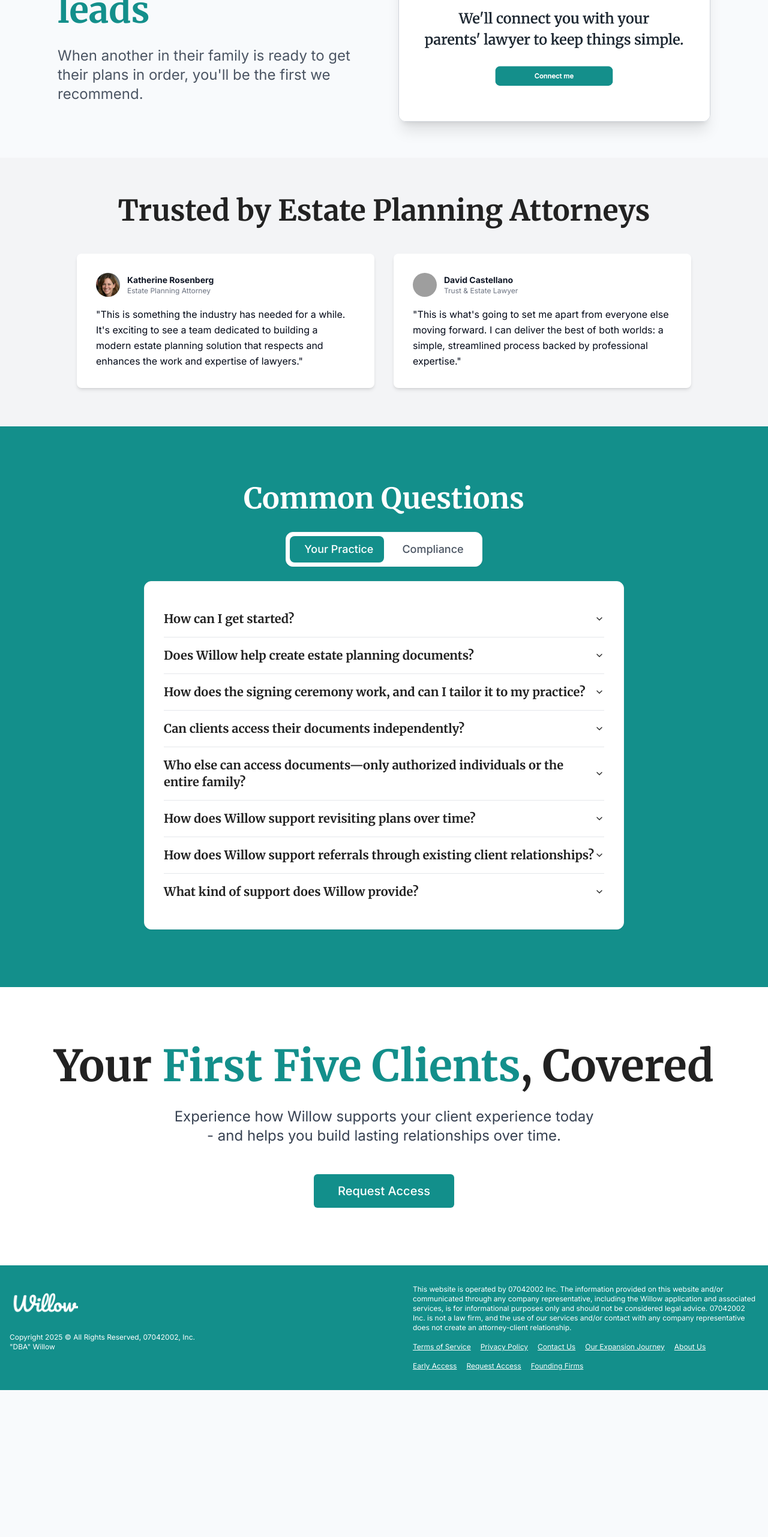
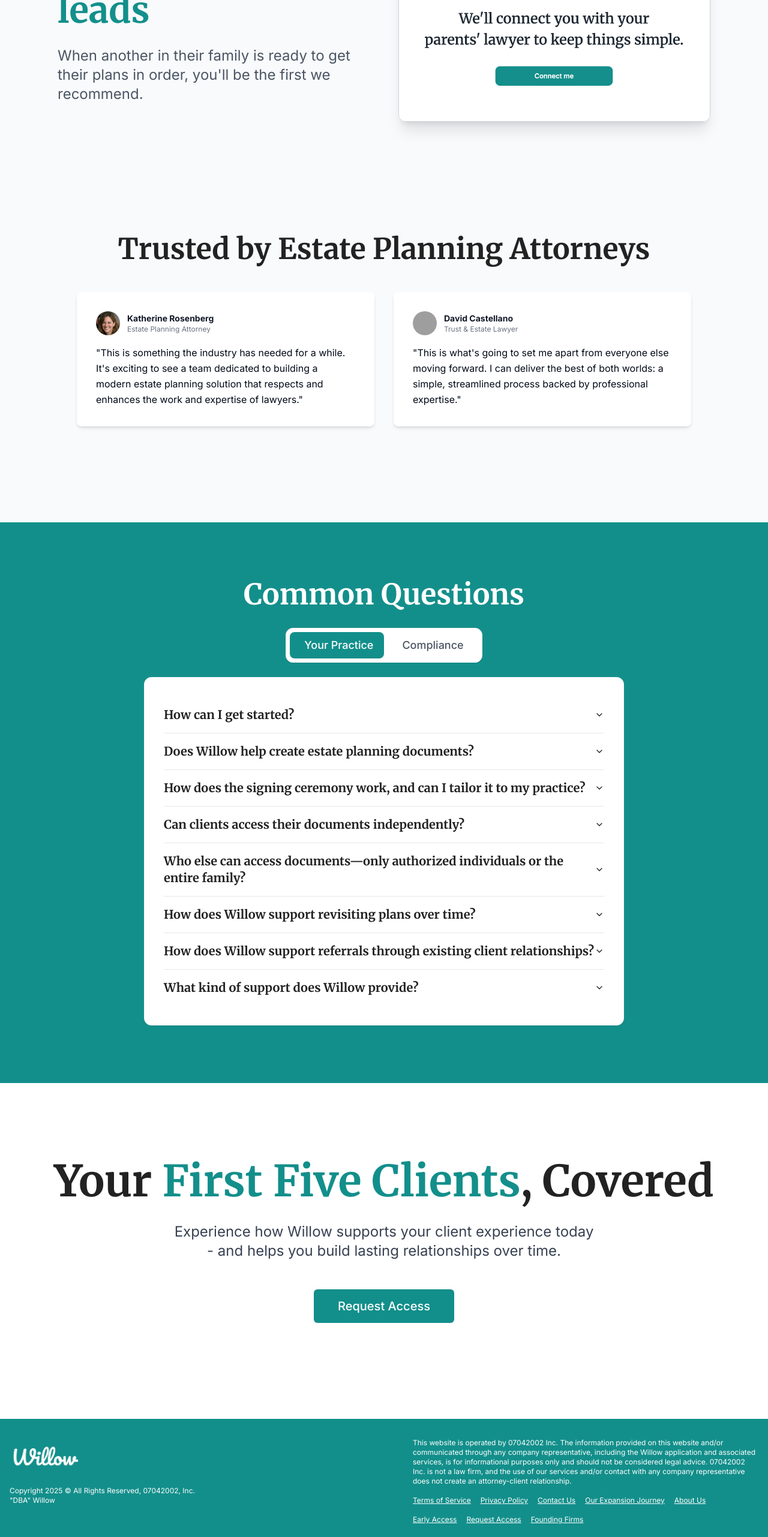
Before and after one commit to Willow-07042002-Inc/landing-page-v, a React (Vite) app: page /for-lawyers in a window 1280 px wide. Shown: the part 3394-5957 px from the top of the page at 60% size. Before the commit the page ends 5712 px from the top, so only its background shows below. Built offline with nearby package versions, Linux system fonts and the light colour scheme; grey boxes are pictures that could not be loaded.

Commit message:
For Lawyers: reviews section bg-background, more spacing above/below reviews and First Five Clients
Co-authored-by: Cursor <cursoragent@cursor.com>

```diff
--- a/src/pages/ForLawyers.tsx
+++ b/src/pages/ForLawyers.tsx
@@ -477,7 +477,7 @@ const ForLawyers = () => {
       </section>
 
       {/* Reviews Section */}
-      <section className="py-12 md:py-16 bg-gray-100 -mt-1">
+      <section className="pt-20 md:pt-28 lg:pt-32 pb-28 md:pb-36 lg:pb-40 bg-background -mt-1">
         <div className="container mx-auto px-4 md:px-8 lg:px-12">
           <div className="text-center mb-12">
             <h2 className="text-3xl md:text-4xl lg:text-5xl font-heading font-bold text-[#222222]">
@@ -618,7 +618,7 @@ const ForLawyers = () => {
       </section>
 
       {/* First Five Clients CTA Section */}
-      <section className="bg-white py-16 md:py-20 lg:py-24">
+      <section className="bg-white pt-20 md:pt-28 lg:pt-32 pb-28 md:pb-36 lg:pb-40">
         <div className="container mx-auto px-4 md:px-8 lg:px-12 max-w-7xl">
           <div className="mx-auto">
             <div className="text-center mb-12">
```
